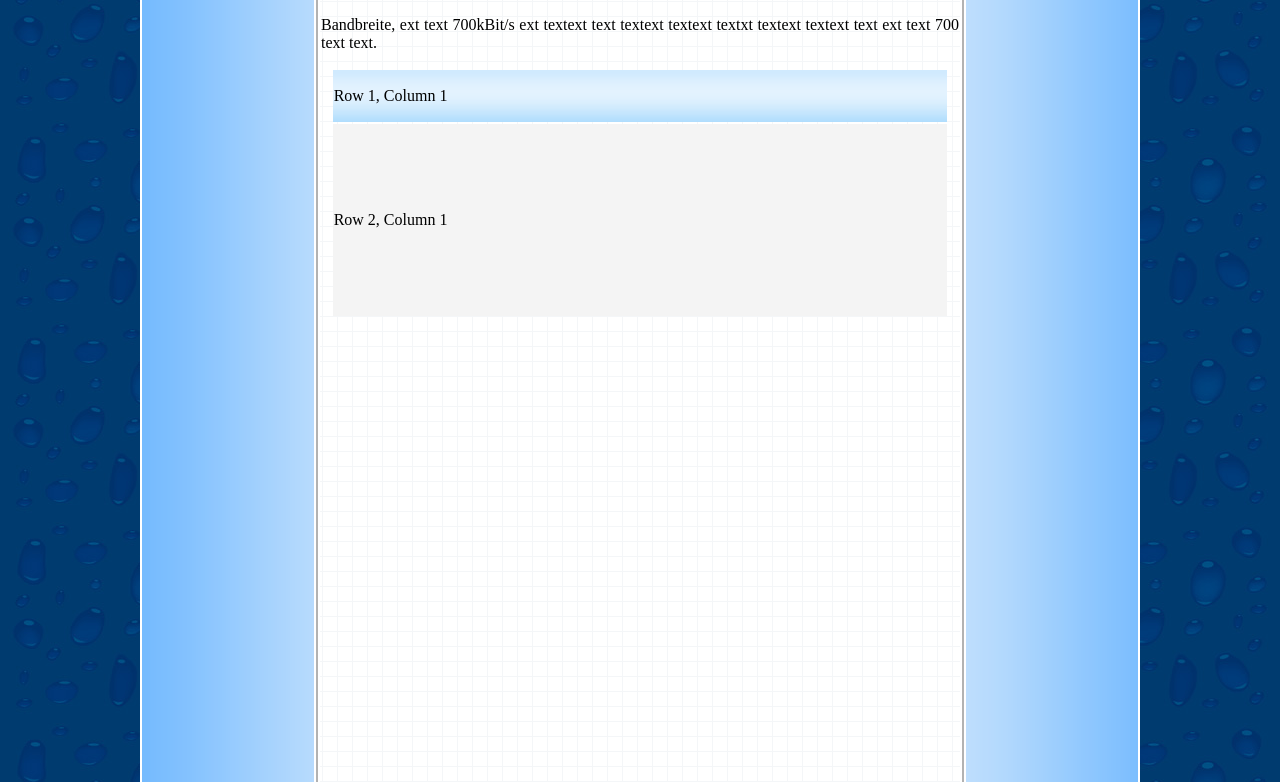
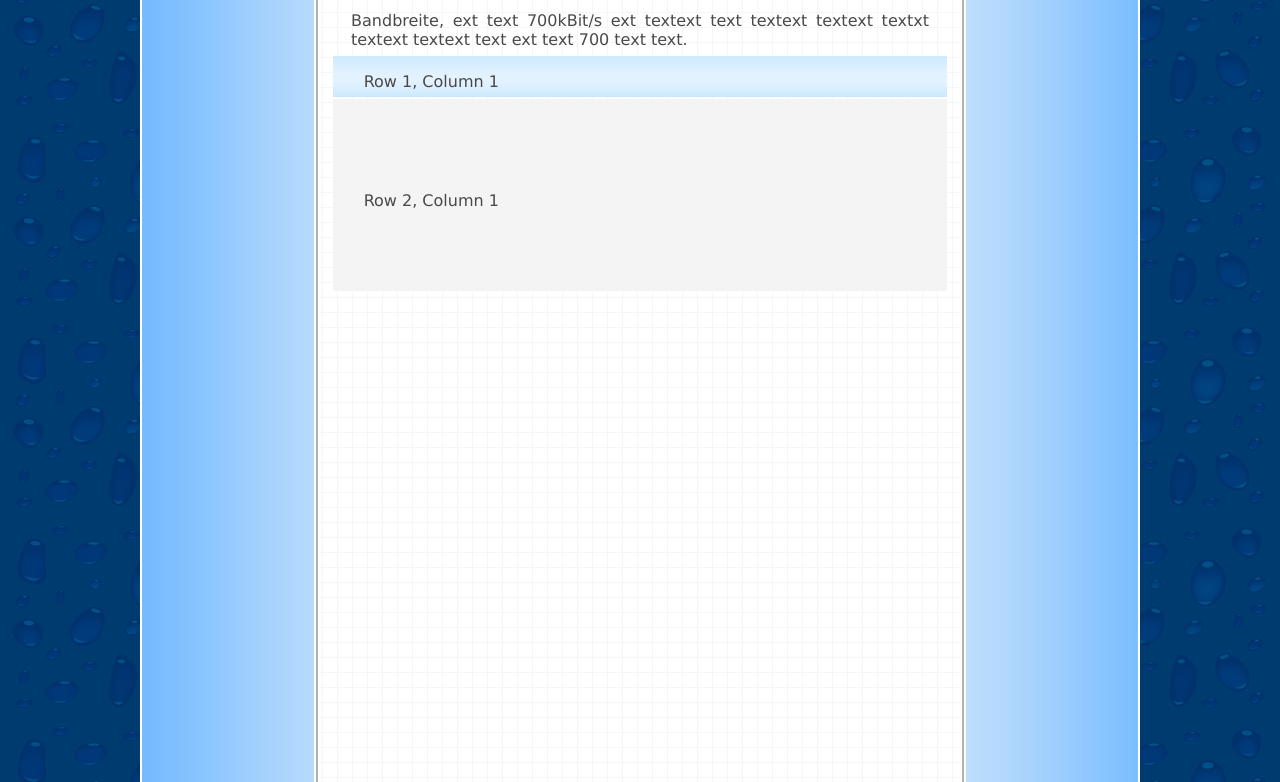
Before and after one commit to magarbl4/magarbl4.github.io, a plain HTML site: page index.html in a window 1280 px wide. Shown: the part 290-1072 px from the top of the page. Drawn offline with Linux system fonts and the light colour scheme.

Commit message:
Update index.html

```diff
--- a/index.html
+++ b/index.html
@@ -3,7 +3,7 @@
 <html>
 <head>
 <title></title>
-<link rel="stylesheet" type="text/css" href=Style/style.css/>
+<link rel="stylesheet" type="text/css" href=http://magarbl4.github.io/Style/style.css/>
  <META HTTP-EQUIV="Content-Type" CONTENT="text/html; Mon, 01 Jan 1990 00:00:00 GMT; Charset=Windows-1251">
  <META NAME="GENERATOR" CONTENT="">
  <META NAME="Author" CONTENT="">
```
